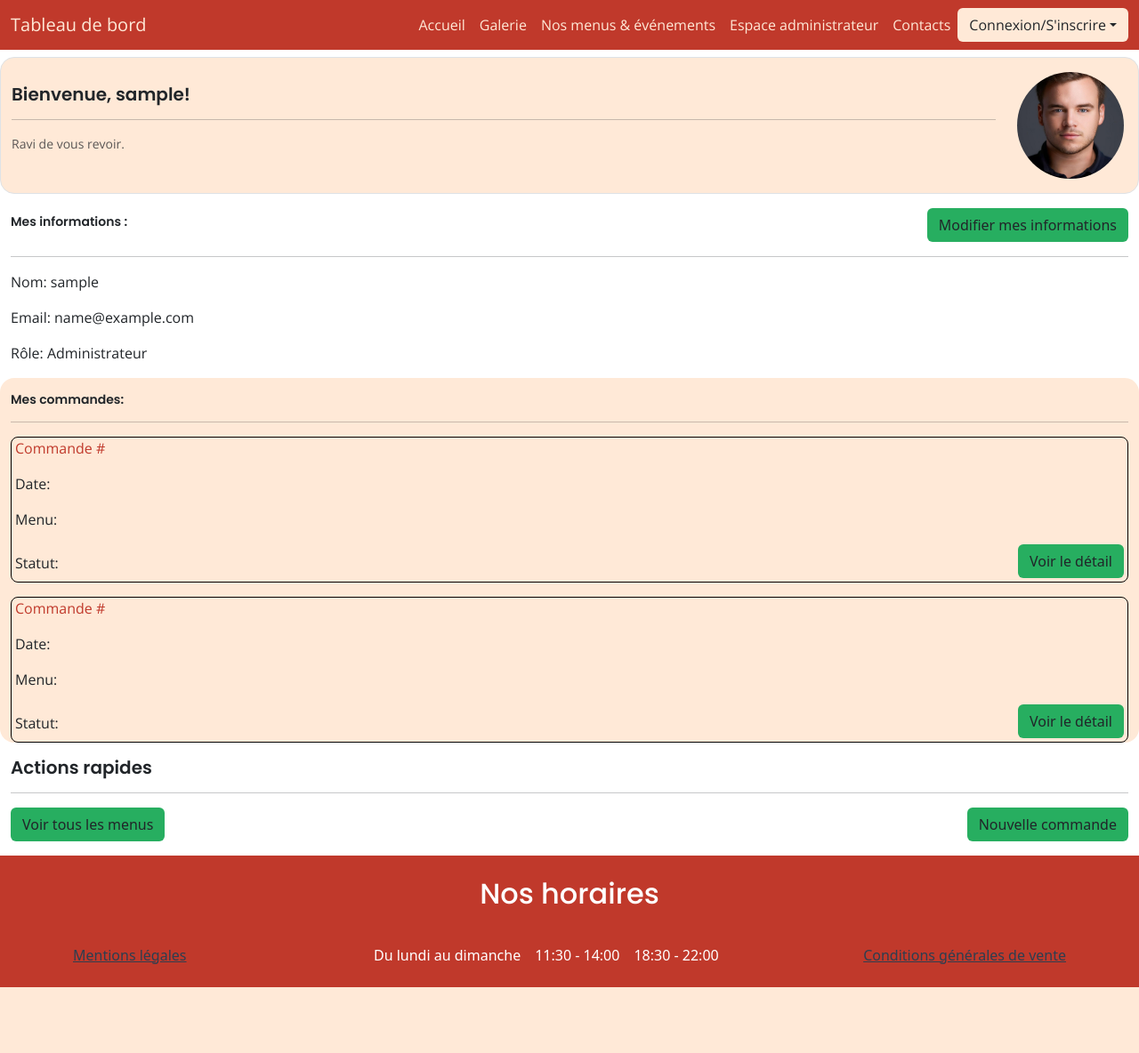
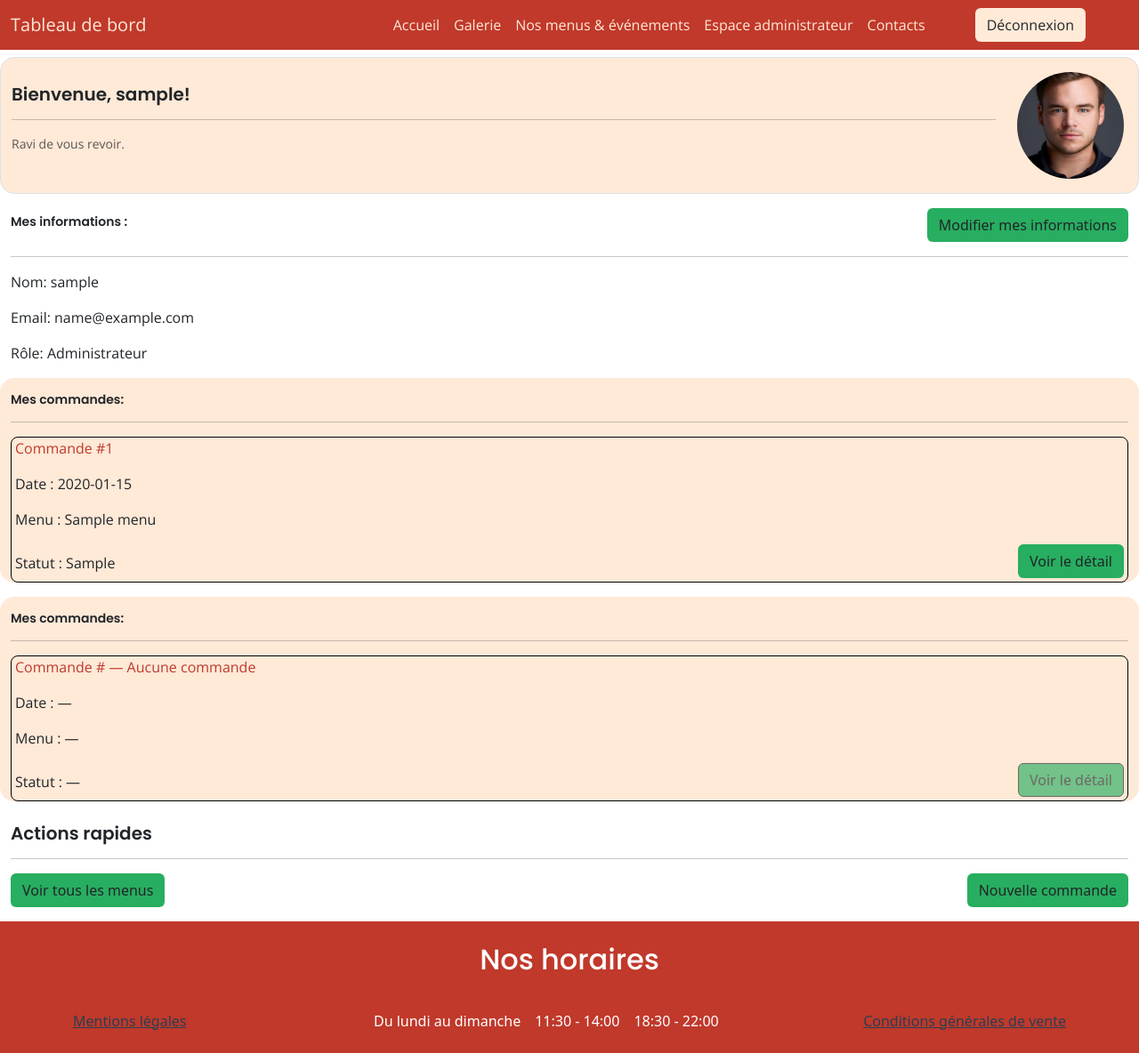
Before and after one commit to Antho2b85/ECF_v1, a PHP site: page /frontend/pages/espace-utilisateur.php in a window 1280 px wide. Shown: the whole page at 89% size. Before the commit the page ends 1110 px from the top, so only its background shows below. Run offline with PHP 8.4, Linux system fonts and the light colour scheme; the visitor is signed in with stand-in values (Sample User, id 1); tables that the repository leaves empty hold one stand-in row (values such as "Sample post").

Commit message:
add function command and add page traitement-commande

```diff
--- a/frontend/pages/espace-utilisateur.php
+++ b/frontend/pages/espace-utilisateur.php
@@ -1,12 +1,18 @@
 <?php
 
 session_start();
+if (!isset($_SESSION['user_id'])) {
+    header('Location: /ECF_V1/frontend/index.php');
+    exit;
+}
+
 if (empty($_SESSION['csrf_token'])) {
     $_SESSION['csrf_token'] = bin2hex(random_bytes(32));
 }
 ?>
 
 <?php require '../components/head.php';
+require '../../backend/database/database.php';
 ?>
 
 
@@ -17,6 +23,32 @@ $activePage = 'Mon espace';
 require '../components/navbar-accueil.php';
 ?>
 
+<!-- Message commande enregistré -->
+<?php if (isset($_GET['success'])): ?>
+<script>
+    alert("Votre commande a bien été enregistrée !");
+</script>
+<?php endif; ?>
+<!-- End message enregistré -->
+
+<!-- Récupération de l'id utilisateur -->
+    <?php
+    $userId = $_SESSION['user_id'];
+?>
+<!-- End récupération id utilisateur -->
+
+<!-- Requête pour récuperer les details de la commande utilisateur (avec ALIAS et JOIN) -->
+<?php
+$stmt = $pdo -> prepare('SELECT c.numero_commande, c.date_commande, c.date_prestation, c.heure_livraison, c.nombre_personne, c.statut, m.titre AS menu_nom
+FROM commande c JOIN menu m ON c.menu_id = m.menu_id WHERE c.utilisateur_id = ?
+ORDER BY c.date_commande DESC
+');
+$stmt->execute([$userId]);
+$commandes = $stmt->fetchAll(PDO::FETCH_ASSOC);
+?>
+<!-- End récupération details commande -->
+
+
 <div class="container-fluid mt-2 border bg-custom-light rounded-4">
     <div class="row align-items-center">
 
@@ -26,7 +58,7 @@ require '../components/navbar-accueil.php';
             <p class="small text-muted mt-1 d-none d-lg-block">Ravi de vous revoir.</p>
         </div>
 
-        <!-- Colonne image -->
+        <!-- Colonne image en dur (mettre l'input de type file prochainement)-->
         <div class="col-auto py-3 pe-3">
             <img src="/ECF_V1/assets/ernestflowerss-boy-8847075_1920.jpg"
                  class="img-fluid rounded-circle"
@@ -57,40 +89,64 @@ require '../components/navbar-accueil.php';
     <p>Rôle: <?= $_SESSION['role_id'] == 1 ? 'Administrateur' : ($_SESSION['role_id'] == 2 ? 'Employé' : 'Utilisateur') ?></p>
 </div>
 
+<!-- condition pour afficher le menu -->
+<?php
+$maxBlocs = 2;
+
+$commandesAffichees = array_slice($commandes, 0, $maxBlocs);
+
+// Calcule de combien de blocs vides il faut ajouter
+$blocsVides = $maxBlocs - count($commandesAffichees);
+?>
+
+<?php foreach ($commandesAffichees as $commande): ?>
 
 <div class="container-fluid bg-custom-light rounded-4 mt-2">
     <div>
-    <h5 class="fw-bold pt-3 small">Mes commandes:</h5><hr>
+        <h5 class="fw-bold pt-3 small">Mes commandes:</h5><hr>
     </div>
 
     <div class="d-flex flex-column border border-black rounded-3 mb-3 px-1">
-        <p class="text-vg-primary">Commande #</p>
-        <p>Date:</p>
-        <p>Menu:</p>
+        <p class="text-vg-primary">Commande #<?= $commande['numero_commande'] ?></p>
+        <p>Date : <?= $commande['date_commande'] ?></p>
+        <p>Menu : <?= $commande['menu_nom'] ?></p>
 
-<div class="d-flex justify-content-between align-items-center">
-        <p class="mb-0">Statut:</p>
-        <button type="button" class="btn bg-custom-green btn-connexion align-self-end mb-1">
-            Voir le détail
-        </button>
-        </div>
-    </div>
-
- <div class="d-flex flex-column border border-black rounded-3 px-1">
-        <p class="text-vg-primary">Commande #</p>
-        <p>Date:</p>
-        <p>Menu:</p>
-
-<div class="d-flex justify-content-between align-items-center">
-        <p class="mb-0">Statut:</p>
-        <button type="button" class="btn bg-custom-green btn-connexion align-self-end mb-1">
-            Voir le détail
-        </button>
+        <div class="d-flex justify-content-between align-items-center">
+            <p class="mb-0">Statut : <?= $commande['statut'] ?></p>
+            <button type="button" class="btn bg-custom-green btn-connexion align-self-end mb-1">
+                Voir le détail
+            </button>
         </div>
     </div>
 </div>
 
+<?php endforeach; ?>
 
+
+<?php for ($i = 0; $i < $blocsVides; $i++): ?>
+
+<div class="container-fluid bg-custom-light rounded-4 mt-2">
+    <div>
+        <h5 class="fw-bold pt-3 small">Mes commandes:</h5><hr>
+    </div>
+
+    <div class="d-flex flex-column border border-black rounded-3 mb-3 px-1">
+        <p class="text-vg-primary">Commande # — Aucune commande</p>
+        <p>Date : —</p>
+        <p>Menu : —</p>
+
+        <div class="d-flex justify-content-between align-items-center">
+            <p class="mb-0">Statut : —</p>
+            <button type="button" class="btn bg-custom-green btn-connexion align-self-end mb-1" disabled>
+                Voir le détail
+            </button>
+        </div>
+    </div>
+</div>
+
+<?php endfor; ?>
+
+<!-- Bloc action rapide -->
 <div class="container-fluid rounded-4 pt-2 mt-2">
     <div>
         <h5 class="fw-bold">Actions rapides</h5>
```
Also changed, not shown: JS/main.js (+14 -15 lines), backend/traitement-commande.php (added, +58 -0 lines), frontend/pages/commande.php (+13 -2 lines), frontend/components/menu-card.php (deleted).
